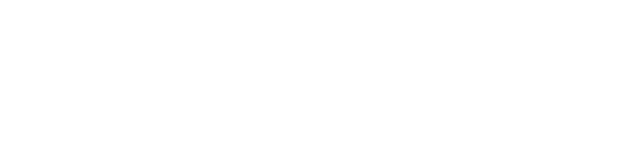
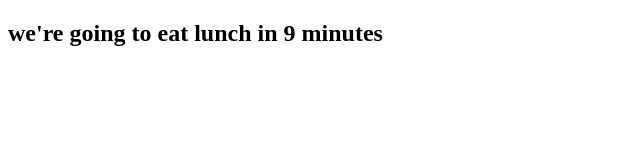
Before and after one commit to tammy4117/first-repo, a plain HTML site: page index.html in a window 1280 px wide. Shown: the whole page, without its empty margins (0-640 px from the left). Drawn offline with Linux system fonts and the light colour scheme.

Commit message:
Add some text about lunch

```diff
--- a/index.html
+++ b/index.html
@@ -6,6 +6,6 @@
         </title>
     </head>
     <body>
-
+	<h2>we're going to eat lunch in 9 minutes</h2>
     </body>
 </html>
```
